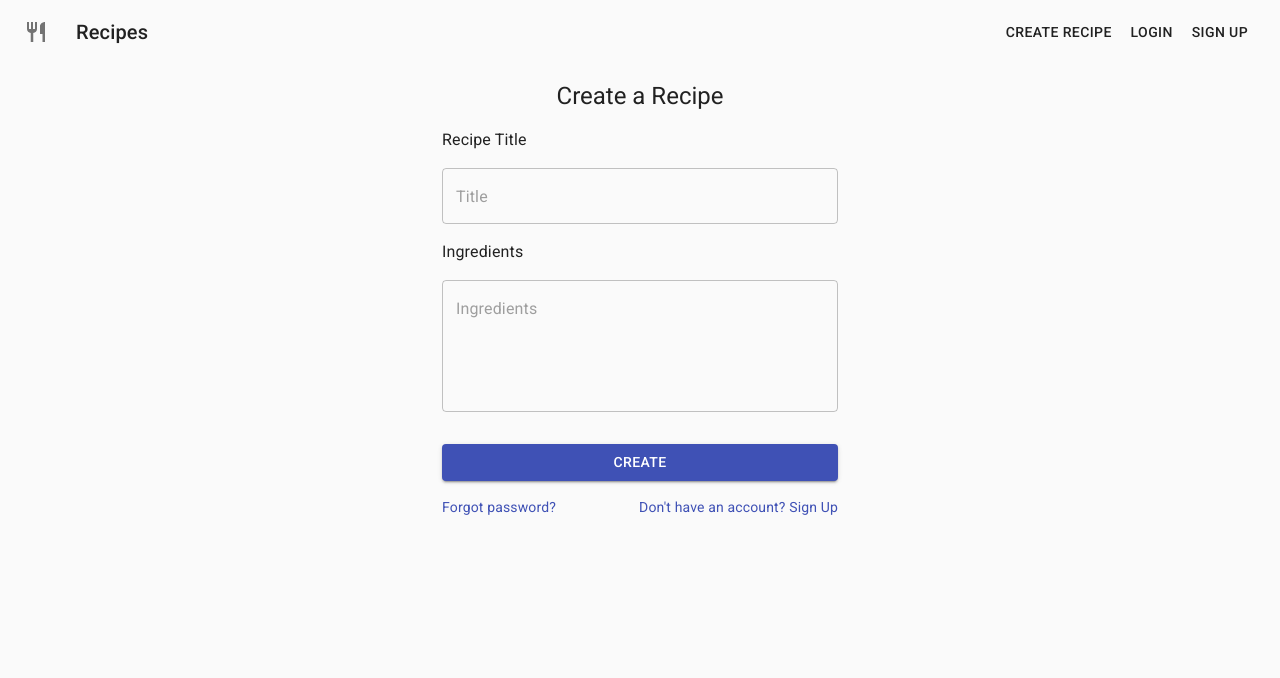
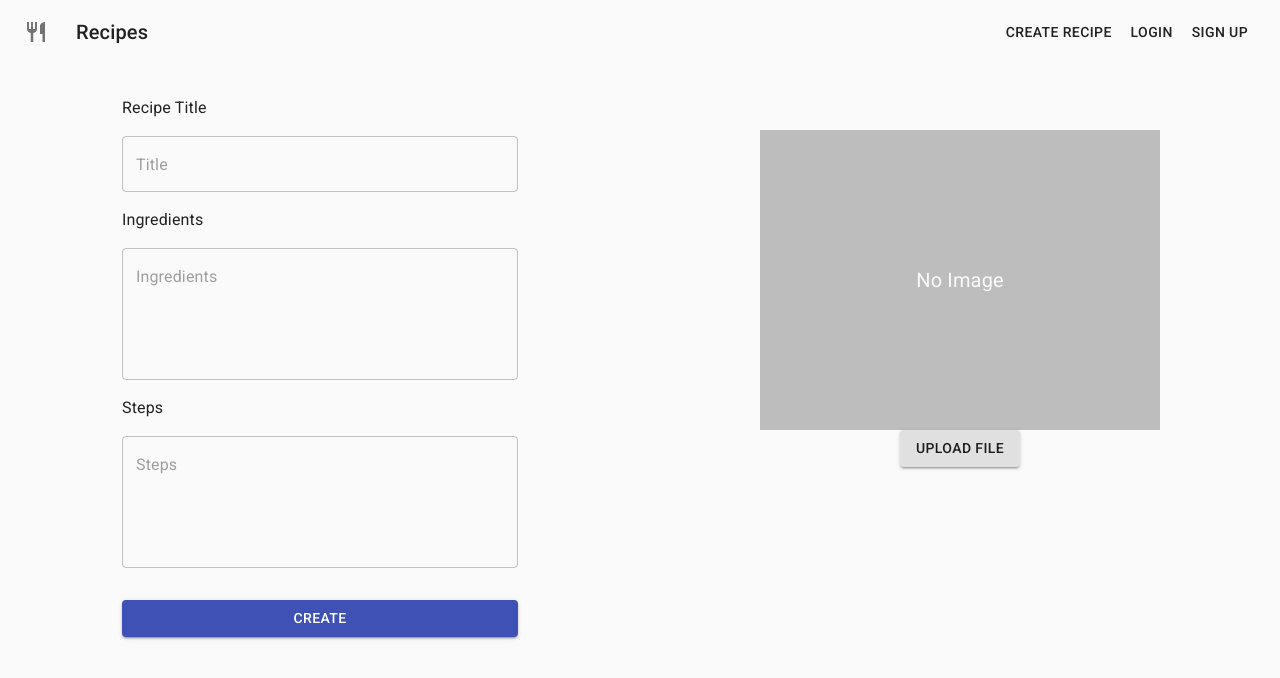
Before and after one commit to ykurata/Recipe-app, a React (Create React App) app in the folder client/: page /create in a window 1280 px wide. Shown: the top 678 px of the page. Built offline with nearby package versions, Linux system fonts and the light colour scheme.

Commit message:
add avatar

```diff
--- a/client/src/components/Form.js
+++ b/client/src/components/Form.js
@@ -2,6 +2,7 @@ import React, { Component } from 'react';
 import axios from 'axios';
 import Avatar from '@material-ui/core/Avatar';
 import Button from '@material-ui/core/Button';
+import ButtonBase from '@material-ui/core/ButtonBase';
 import CssBaseline from '@material-ui/core/CssBaseline';
 import TextField from '@material-ui/core/TextField';
 import Link from '@material-ui/core/Link';
@@ -34,6 +35,11 @@ const FormStyles = theme => ({
   submit: {
     margin: theme.spacing(3, 0, 2),
   },
+  square: {
+    marginTop: "50px",
+    width: 400,
+    height: 300
+  }
 });
 
 
@@ -80,18 +86,12 @@ class Form extends Component {
     return (
         <div>
           <Navbar></Navbar>
-
+          <Grid container>
+            <Grid item xs={6}>
               <Container component="main" maxWidth="xs">
               <CssBaseline />
               <div className={classes.paper}>
-            <Typography component="h1" variant="h5">
-              Create a Recipe
-            </Typography>
                 <form className={classes.form} noValidate onSubmit={this.onSubmit}>
-              {this.state.error ?
-                <Typography color="secondary">{this.state.error.error}</Typography>
-                : null
-              }
                   <Typography className={classes.label}>Recipe Title</Typography>
                   <TextField
                     variant="outlined"
@@ -103,10 +103,6 @@ class Form extends Component {
                     placeholder="Title"
                     onChange={this.onChange}
                   />
-              {this.state.validationErrors ?
-                <Typography color="secondary">{this.state.validationErrors.email}</Typography>
-                : null
-              }
                   <Typography className={classes.label}>Ingredients</Typography>
                   <TextField
                     id="outlined-multiline-static"
@@ -119,10 +115,18 @@ class Form extends Component {
                     placeholder="Ingredients"
                     variant="outlined"
                   />
-              {this.state.validationErrors ?
-                <Typography color="secondary">{this.state.validationErrors.password}</Typography>
-                : null
-              }
+                  <Typography className={classes.label}>Steps</Typography>
+                  <TextField
+                    id="outlined-multiline-static"
+                    margin="normal"
+                    multiline
+                    rows="5"
+                    id="steps"
+                    fullWidth
+                    name="steps"
+                    placeholder="Steps"
+                    variant="outlined"
+                  />
                   <Button
                     type="submit"
                     fullWidth
@@ -132,21 +136,28 @@ class Form extends Component {
                   >
                     Create
                   </Button>
-              <Grid container>
-                <Grid item xs>
-                  <Link href="#" variant="body2">
-                    Forgot password?
-                  </Link>
-                </Grid>
-                <Grid item>
-                  <Link href="/signup" variant="body2">
-                    {"Don't have an account? Sign Up"}
-                  </Link>
-                </Grid>
-              </Grid>
                 </form>
               </div>
             </Container>
+          </Grid>
+          <Grid item xs={6} >
+            <div className={classes.paper}>
+              <Avatar variant="square" className={classes.square}>
+                No Image
+              </Avatar>
+              <Button
+                variant="contained"
+                component="label"
+              >
+                Upload File
+                <input
+                  type="file"
+                  style={{ display: "none" }}
+                />
+              </Button>
+            </div>
+          </Grid>
+        </Grid>
       </div>
     );
   }
```
Lines whose indentation alone changed are shown as unchanged.
